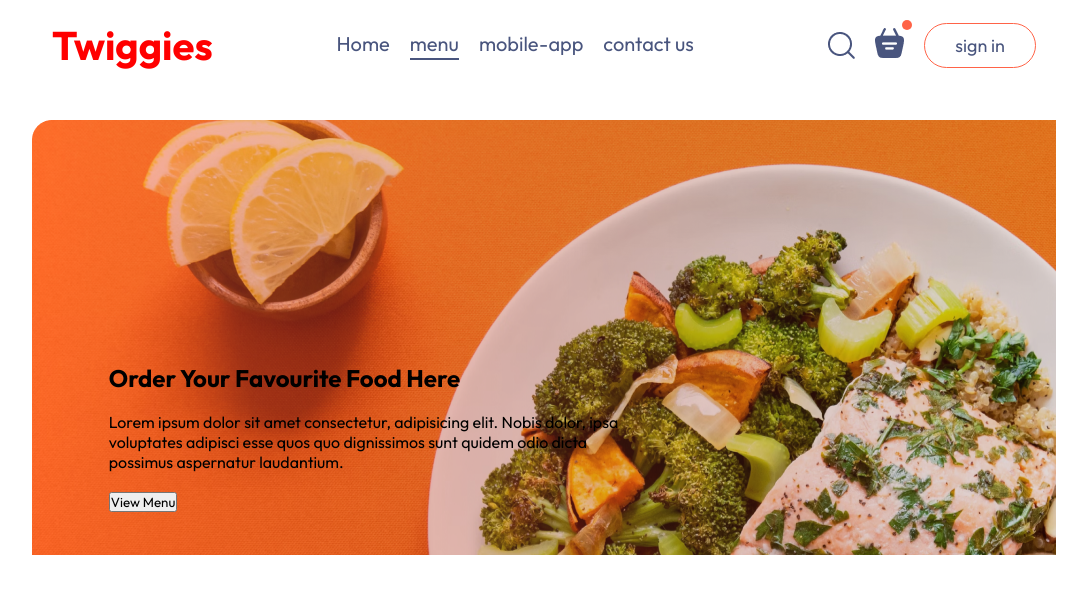
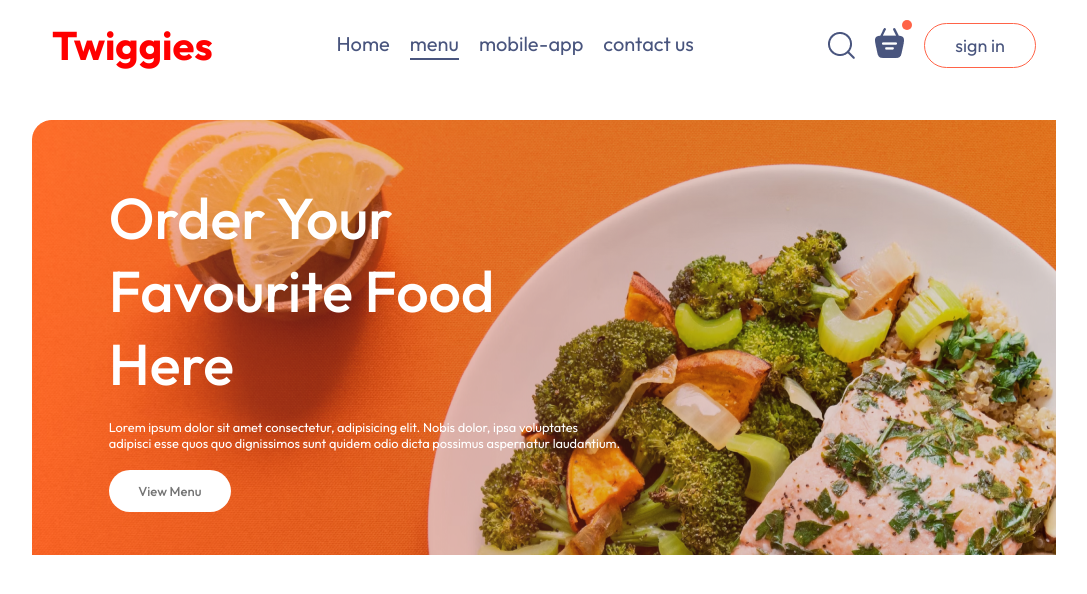
Before and after one commit to gauravdotiyal/Twiggies, a React (Vite) app: page / in a window 1280 px wide. Shown: the top 594 px of the page, without its empty margins (96-1183 px from the left). Built offline with nearby package versions, Linux system fonts and the light colour scheme.

Commit message:
header components compleeted

```diff
--- a/src/components/Header/Header.css
+++ b/src/components/Header/Header.css
@@ -14,7 +14,23 @@
     max-width: 50%;
     bottom:10%;
     left: 6vw;
+    animation: fadeIn 3s;
 }
-.header h2{
-
+.header-contents h2{
+    font-weight: 500;
+    color: white;
+    font-size: max(4.5vw,22px);
 }
+.header-contents p{
+    color: white;
+    font-size: 1vw;
+}
+.header-contents button{
+    border:none;
+    color: #747474;
+    font-weight: 500;
+    padding: 1vw  2.3vw;
+    background-color: white;
+    font-size:  max(1vw,13px);
+    border-radius: 50px;
+}
--- a/src/index.css
+++ b/src/index.css
@@ -18,3 +18,11 @@
   width:80%;
   margin: auto;
 }
+@keyframes fadeIn{
+  0%{
+    opacity: 0;
+  }
+  100%{
+    opacity: 1;
+  }
+}
```
